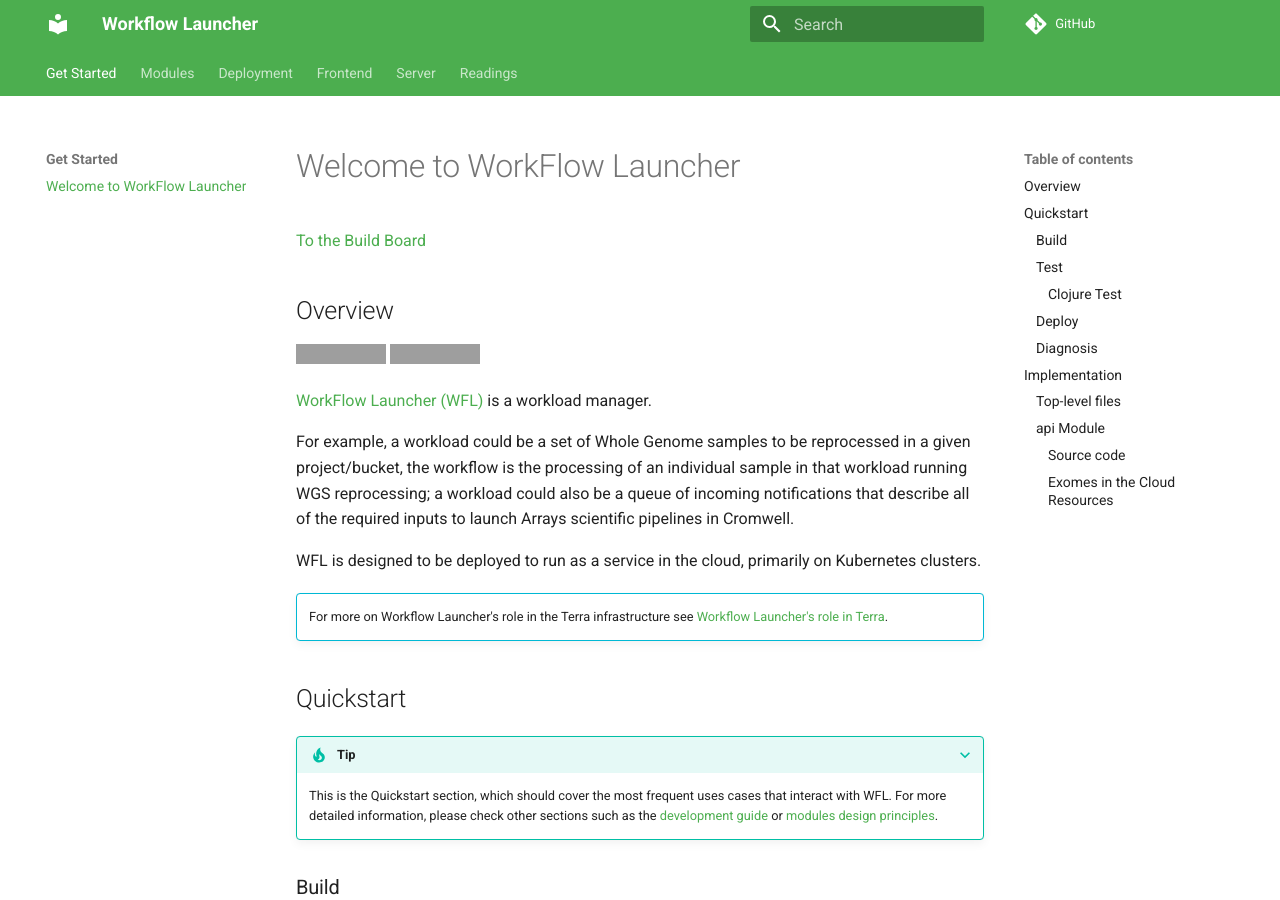
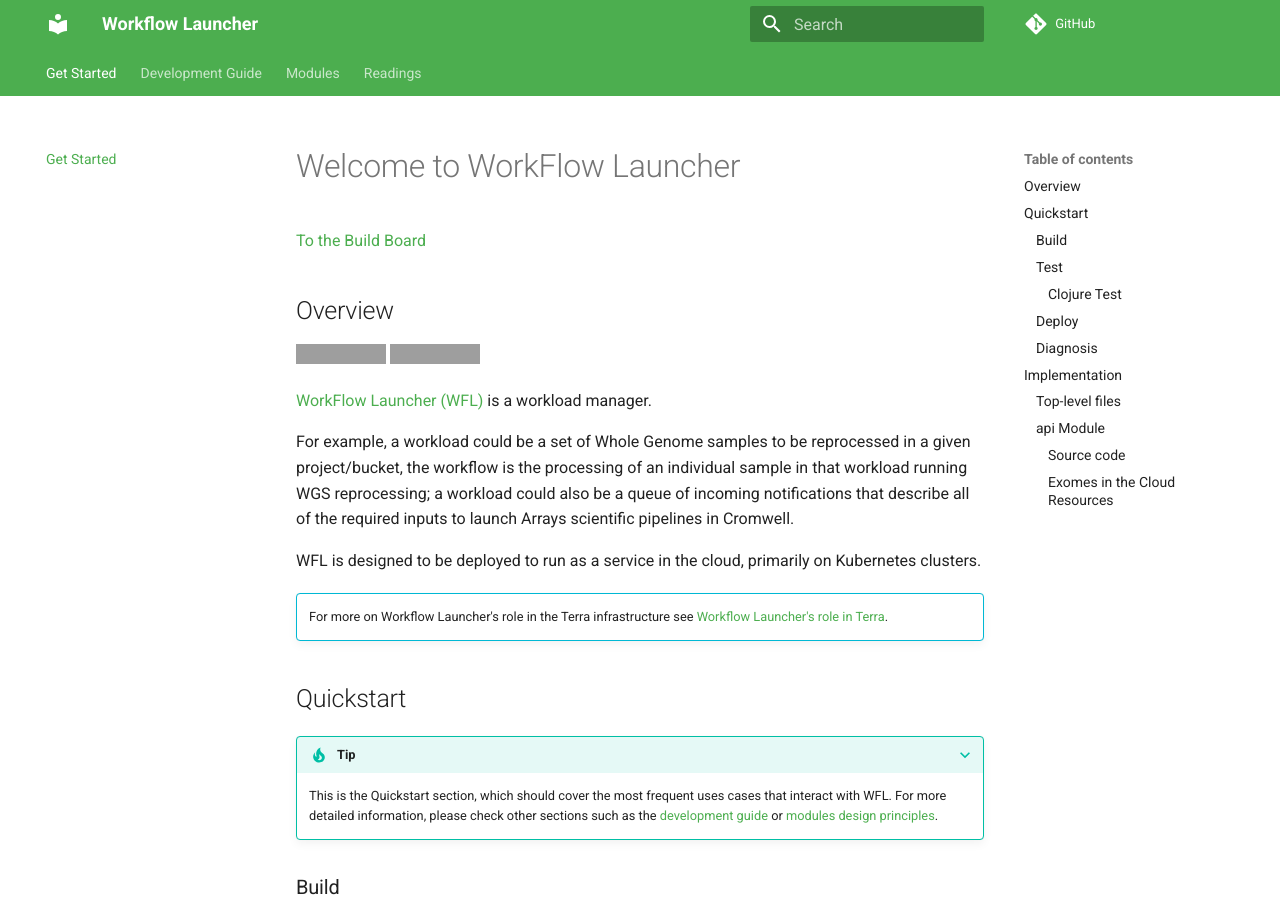
Before and after one commit to broadinstitute/wfl, an MkDocs documentation site: the page built from docs/md/README.md, in a window 1280 px wide and 900 px high. Built offline with MkDocs 1.6.1 and Material for MkDocs 9.7.7, drawn with Linux system fonts in a browser that asks for light colours; comment, search, counter and statistics services are not loaded; part of the change alters nothing that is shown; grey boxes are pictures that could not be loaded.

```diff
--- a/docs/mkdocs.yml
+++ b/docs/mkdocs.yml
@@ -19,20 +19,18 @@ extra:
       link: 'https://github.com/broadinstitute/wfl'
 
 nav:
-  - Get Started:
-    - README.md
+  - Get Started: README.md
+  - Development Guide:
+    - Clojure Development: dev-clojure.md
+    - Local Development SandBox: dev-sandbox.md
+    - Development Process: dev-process.md
+    - Logging: dev-logging.md
+    - Deployment: dev-deployment.md
+    - Frontend: dev-frontend.md
   - Modules:
-    - Arrays: module-arrays.md
-  - Deployment:
-    - Deployment with Kubernetes: deployment.md
-    - Making your sandbox: sandbox.md
-  - Frontend:
-    - Frontend: frontend.md
-  - Server:
-    - Server: server.md
+    - General: modules-general.md
+    - Arrays: modules-arrays.md
   - Readings:
-    - Development Process: dev-process.md
-    - Logging: logging.md
     - WorkFlow Launcher's Role in Terra: terra.md
 
 markdown_extensions:
```
